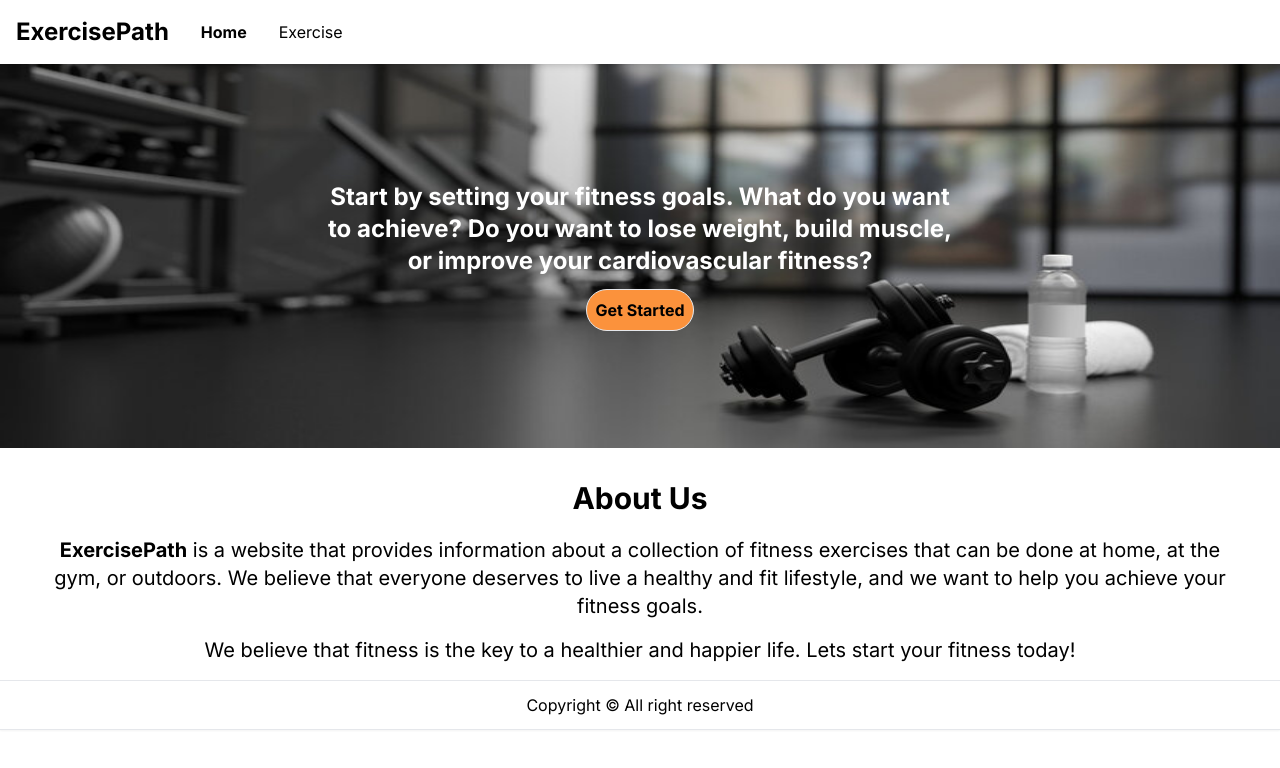
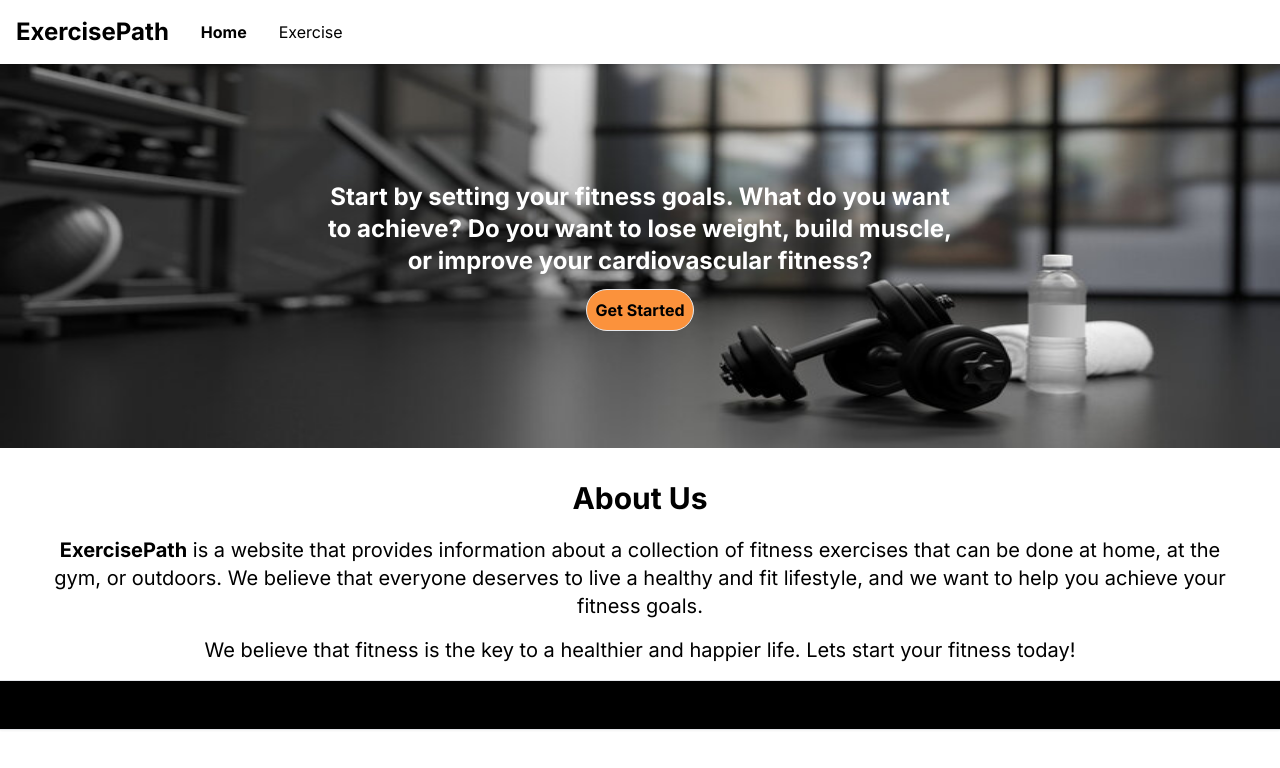
Before and after one commit to FauzanFL/exercisepath, a Next.js app: page / in a window 1280 px wide. Shown: the top 768 px of the page. Built offline with nearby package versions, Linux system fonts and the light colour scheme.

Commit message:
change bg

```diff
--- a/src/components/Footer.js
+++ b/src/components/Footer.js
@@ -2,7 +2,7 @@
 
 const Footer = () => {
   return (
-    <footer className="p-3 text-center bg-white border-y shadow-sm">
+    <footer className="p-3 text-center bg-black border-y shadow-sm">
       Copyright &copy; All right reserved
     </footer>
   );
```
